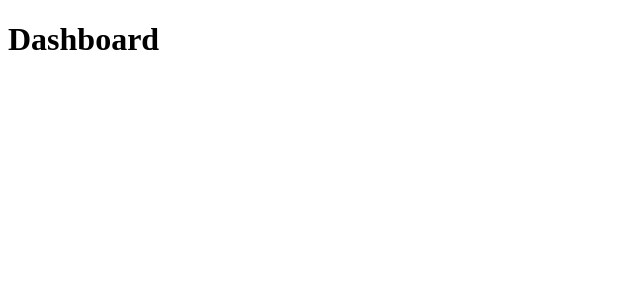
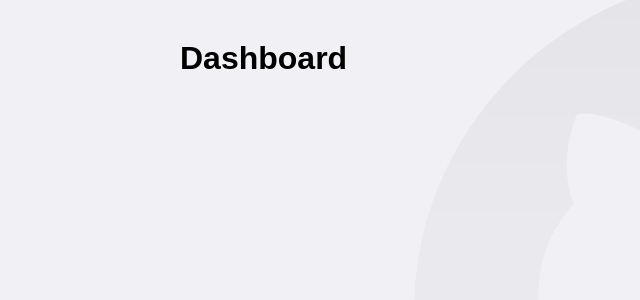
Before and after one commit to diebraga/explorer_github, a React (Create React App) app: page / in a window 1280 px wide. Shown: the top 300 px of the page, without its empty margins (0-640 px from the left). Built offline with nearby package versions, Linux system fonts and the light colour scheme.

Commit message:
added globals

```diff
--- a/package.json
+++ b/package.json
@@ -15,6 +15,7 @@
     "react-dom": "^16.13.1",
     "react-router-dom": "^5.2.0",
     "react-scripts": "3.4.1",
+    "styled-components": "^5.1.0",
     "typescript": "~3.7.2"
   },
   "scripts": {
--- a/src/App.tsx
+++ b/src/App.tsx
@@ -2,7 +2,14 @@ import React from 'react';
 import { BrowserRouter } from 'react-router-dom';
 
 import Routes from './routes';
+import GlobalStyles from './styles/globals';
 
-const App: React.FC = () => <BrowserRouter><Routes /></BrowserRouter>;
+const App: React.FC = () => <>
+<BrowserRouter>
+<Routes />
+</BrowserRouter>
+<GlobalStyles />
+</>;
+
 
 export default App;
--- /dev/null
+++ b/src/styles/globals.ts
@@ -0,0 +1,35 @@
+import { createGlobalStyle } from 'styled-components';
+
+import GitBackground from '../assets/logo.svg';
+
+export default createGlobalStyle`
+  * {
+    margin: 0;
+    padding: 0;
+    outline: 0;
+    box-sizing: border-box;
+  }
+
+  body {
+    background: #F0F0F5 url(${GitBackground}) no-repeat 70% top;
+    -webkit-font-smoothing: antialiased;
+  }
+
+  body, input, button {
+    font: 16px sans-serif;
+  }
+
+  #root {
+    max-width: 960px;
+    margin: 0 auto;
+    padding: 40px 20px;
+  }
+
+  button {
+    cursor: pointer;
+  }
+`;
+
+/**
+ *  Export globals to your App.tsx
+ */
```
Also changed, not shown: src/assets/logo.svg (added), 1 other file (tests, documents, lock files or other folders).
